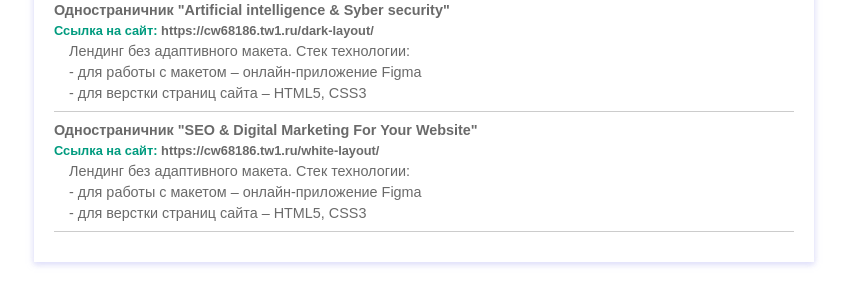
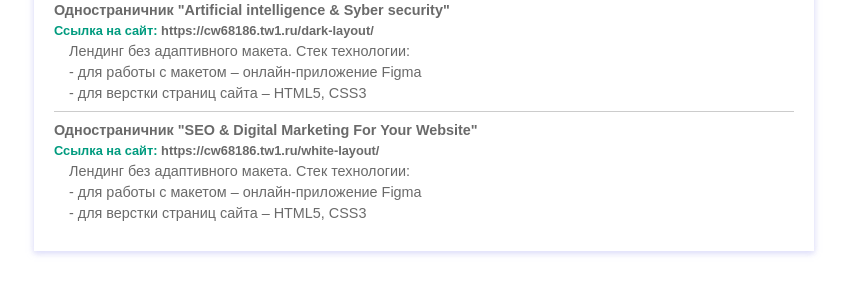
Before and after one commit to LesyaK5/portfolio, a PHP site: page / in a window 1280 px wide. Shown: the part 745-1027 px from the top of the page, without its empty margins (426-1273 px from the left). After the commit the page ends 1000 px from the top, so only its background shows below. Run offline with PHP 8.4, Linux system fonts and the light colour scheme; some libraries are stand-ins or nearby versions.

Commit message:
Update style.css

```diff
--- a/css/style.css
+++ b/css/style.css
@@ -91,14 +91,12 @@ a {
 }
 .experiance__heading {
   font-size: 1.2rem;
-  border-bottom: 1px solid #CCC;
-  padding-bottom: 10px;
   margin-bottom: 10px;
 }
 
 .project {
-  border-bottom: 1px solid #CCC;
-  padding-bottom: 10px;
+  border-top: 1px solid #CCC;
+  padding-top: 10px;
   margin-bottom: 10px;
 }
 .project__title {
```
